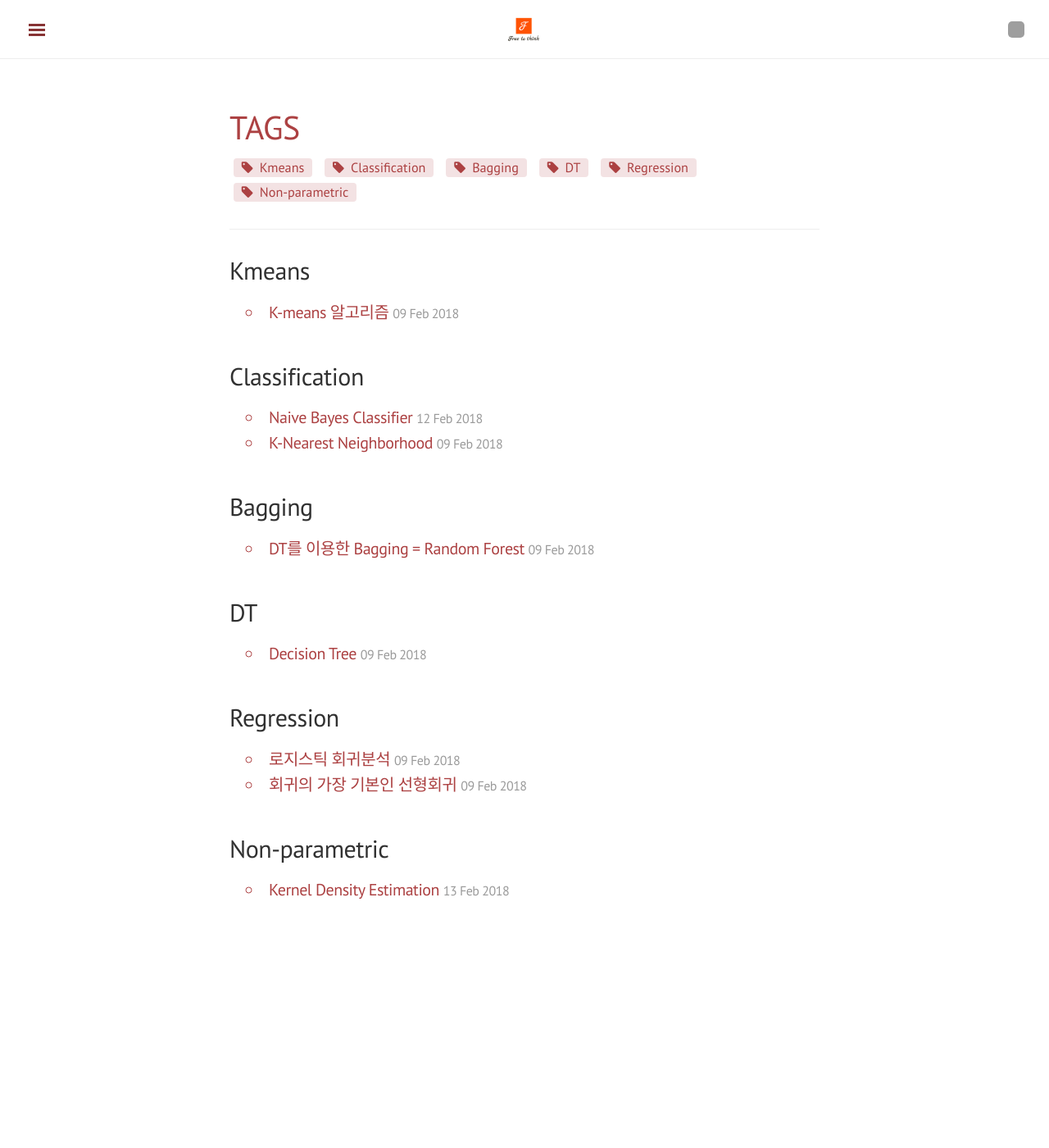
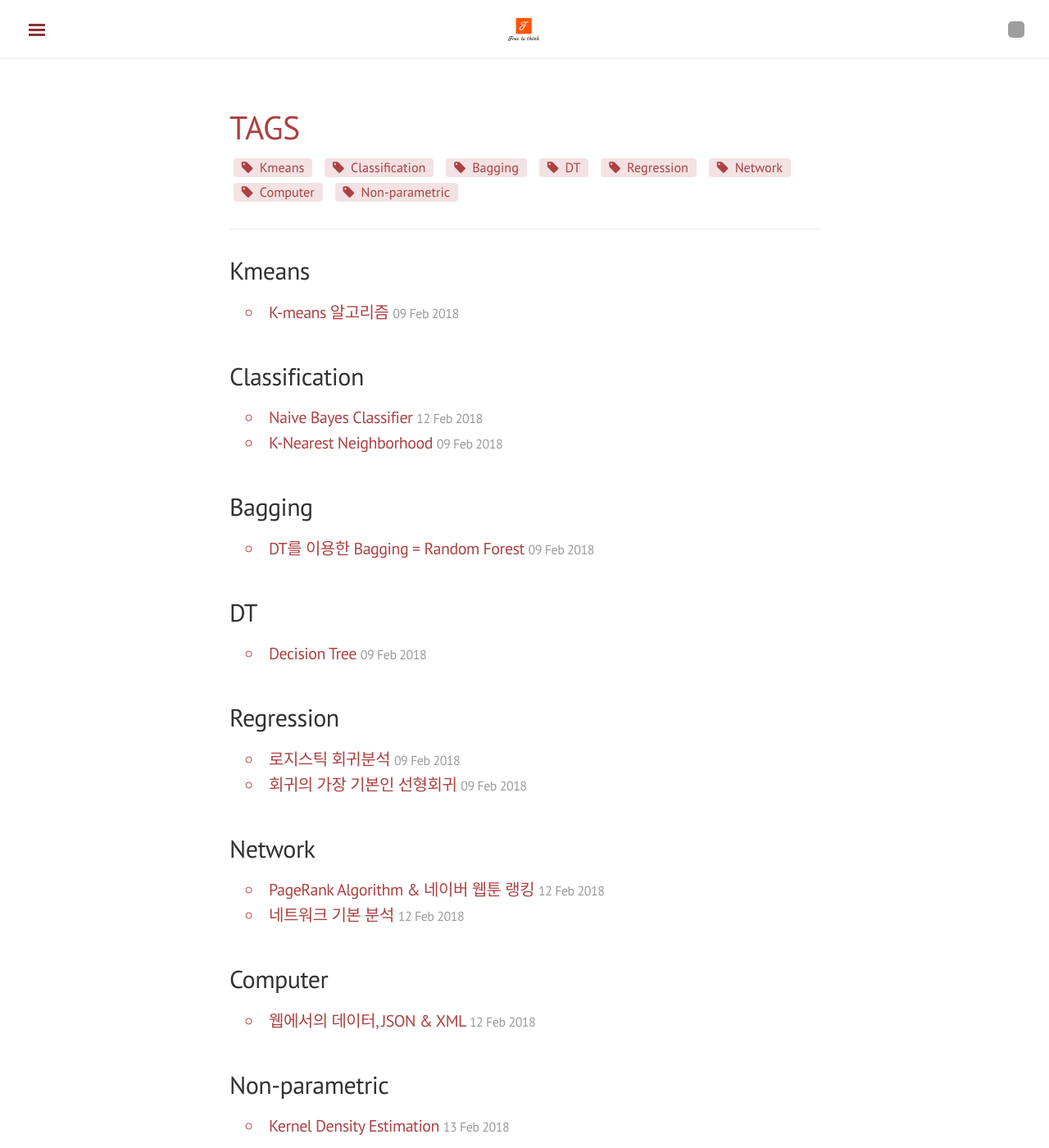
Before and after one commit to kangyeolk/previous.github.io, a Jekyll site: the page built from blog/tags.html, in a window 1280 px wide and 1400 px high. Shown: the whole window at 82% size. Built offline with Jekyll 4.4.1, drawn with Linux system fonts in a browser that asks for light colours; nearby versions of some CDN libraries; comment, search, counter and statistics services are not loaded; part of the change alters nothing that is shown; grey boxes are pictures that could not be loaded.

Commit message:
modification

````diff
--- /dev/null
+++ b/_posts/2018-02-12-basic_network.md
@@ -0,0 +1,5 @@
+---
+title: 네트워크 기본 분석
+category: Network
+tag: Network
+---
--- /dev/null
+++ b/_posts/2018-02-12-json_xml.md
@@ -0,0 +1,38 @@
+---
+title: 웹에서의 데이터, JSON & XML
+category: Computer
+tag: Computer
+---
+
+JSON과 XML은 웹에서 데이터를 받아오는 format입니다. 두 가지 형식 모두 많이 쓰이며 특히 대용량 자료의 일정 부분을 웹에 request하고 받을 때 이러한 자료 형식을 다루어야 합니다. 이 글에서는 두 가지 형식에 대해 알아보고 실제로 공공데이터 포털(https://www.data.go.kr/) 에서 자료를 요청하는 과정을 통해서 자료를 받아 보겠습니다. wikipedia와
+Kevin Seongho Na님의 블로그 자료(<a src='https://mrkevinna.github.io/R%EC%97%90%EC%84%9C-Open-API-%ED%99%9C%EC%9A%A9%ED%95%98%EA%B8%B0/'>링크</a>)를 참조했음을 밝힙니다.
+
+## JSON & XML
+
+### JSON(JavaScript Object Notation)
+
+JSON파일 형식은 JavaScript라는 언어에서 파생되어 나와서 지금은 독립적으로 사용되고 있는 데이터 형식입니다. 밑에서 언급할 XML 형식과 자주 비교되며 요즘은 구조적 편리성 때문에 XML보다 더 많이 쓰이는 추세입니다. JSON에서 담을 수 있는 자료형태는:
+
+* Number(숫자) : 정수와 실수 형식을 따로 나누지 않는다는 특징이 있습니다.
+* String(문자열) : Unicode 문자의 집합입니다.
+* Boolean : true/false 값
+* Array : ordered list, 아무런 타입이 포함될 수 있다.
+* Object : key-value 조합의 unordered collection
+* null : 빈 값을 null로 표현한다.
+
+
+```javascript
+{
+     "이름": "테스트", //String
+     "나이": 25, //Number
+     "수도권거주": true, // Boolean
+     "특기": ["농구", "도술"], //Array
+     "가족관계": {"#": 2, "아버지": "홍판서", "어머니": "춘섬"}, //Object
+     "회사": null //null
+}
+
+```
+
+### XML(Extensible Markup Language)
+
+XML은
--- /dev/null
+++ b/_posts/2018-02-12-pagerank.md
@@ -0,0 +1,7 @@
+---
+title: PageRank Algorithm & 네이버 웹툰 랭킹
+category: Network
+tag: Network
+---
+
+이번 글에서는 세계적인 회사인 구글을 만든 알고리즘이라고 해도 과언이 아닌 PageRank 알고리즘에 대해서 다루고 그것과 쌍벽을 이루는 HITS 알고리즘을 활용해서 네이버 웹툰 자료로 Network를 만든 후에 웹툰 순위를 한 번 매겨보겠습니다. 세르게이 브린과 래리 페이지가 쓴 논문(The Anatomy of a Large-Scale Hypertextual Web Search Engine)에서 제시된 PageRank 알고리즘은 당시 인터넷이 발전하고 있는 상황에서
--- a/_posts/2018-02-13-KDE.md
+++ b/_posts/2018-02-13-KDE.md
@@ -4,11 +4,11 @@ category: Statistical Methodology
 tag: Non-parametric
 ---
 
-이번 글에서는 데이터의 분포를 non-parametric하게 구해내는 Kernel Density Estimation에 대해 다루겠습니다. Machine Learning에서 많이 쓰이는 방법인 만큼 한 번쯤 정리해 두면 좋을 거 같습니다. 참고자료는 wikipedia와 고려대학교 허명회 교수님의 <탐색적 데이터 분석> 수업 시간의 강의 자료입니다.
+이번 글에서는 데이터의 분포를 non-parametric하게 구해내는 Kernel Density Estimation에 대해 다루겠습니다. Machine Learning에서 많이 쓰이는 방법인 만큼 한 번쯤 정리해 두면 좋을 거 같습니다. 참고자료는 wikipedia와 고려대학교 허명회 교수님의 '탐색적 데이터 분석' 수업 시간의 강의 자료입니다.
 
 ## 내용
 
-우리는 흔히 자료에 대한 히스토그램을 그려서 자료들의 분포를 추정합니다. 예를 들어 R 내장 함수 중에 MASS::geyser$duration를 가지고 분포를 보려고 합니다.
+우리는 흔히 자료에 대한 히스토그램을 그려서 자료들의 분포를 추정합니다. 예를 들어 R 내장 데이터 중에 MASS::geyser$duration를 가지고 분포를 보려고 합니다.
 
 ```r
 library(MASS)
````
